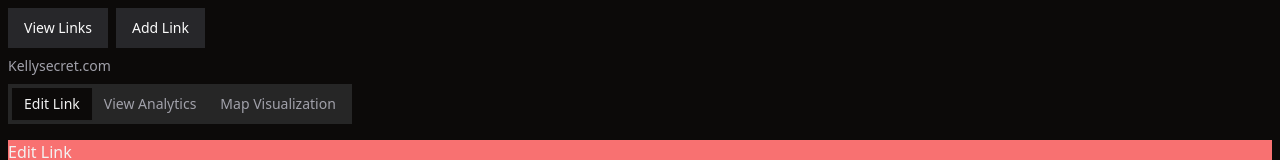
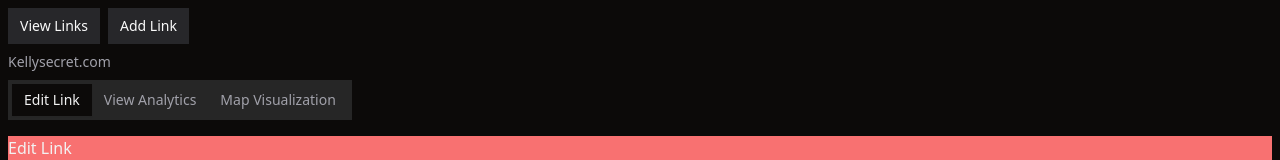
Before and after one commit to linkmanagement/server, a Next.js app: page / in a window 1280 px wide. Shown: the top 160 px of the page. Built offline with nearby package versions, Linux system fonts and the light colour scheme.

Commit message:
Update button.jsx

```diff
--- a/components/ui/button.jsx
+++ b/components/ui/button.jsx
@@ -20,7 +20,8 @@
         link: "text-primary underline-offset-4 hover:underline",
       },
       size: {
-        default: "h-10 px-4 py-2",
+        // default: "h-10 px-4 py-2",
+        default: "h-9 rounded-md px-3",
         sm: "h-9 rounded-md px-3",
         lg: "h-11 rounded-md px-8",
         icon: "h-10 w-10",
```
